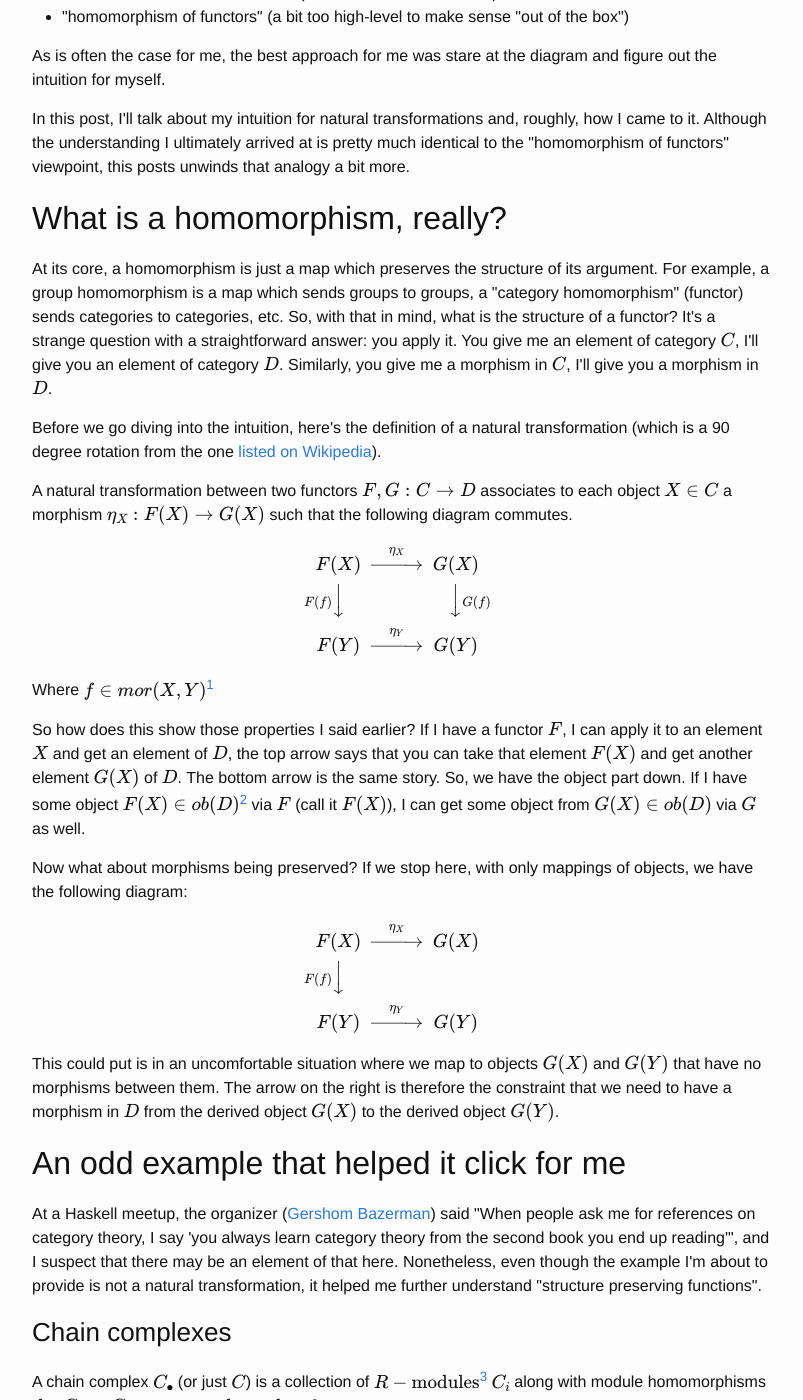
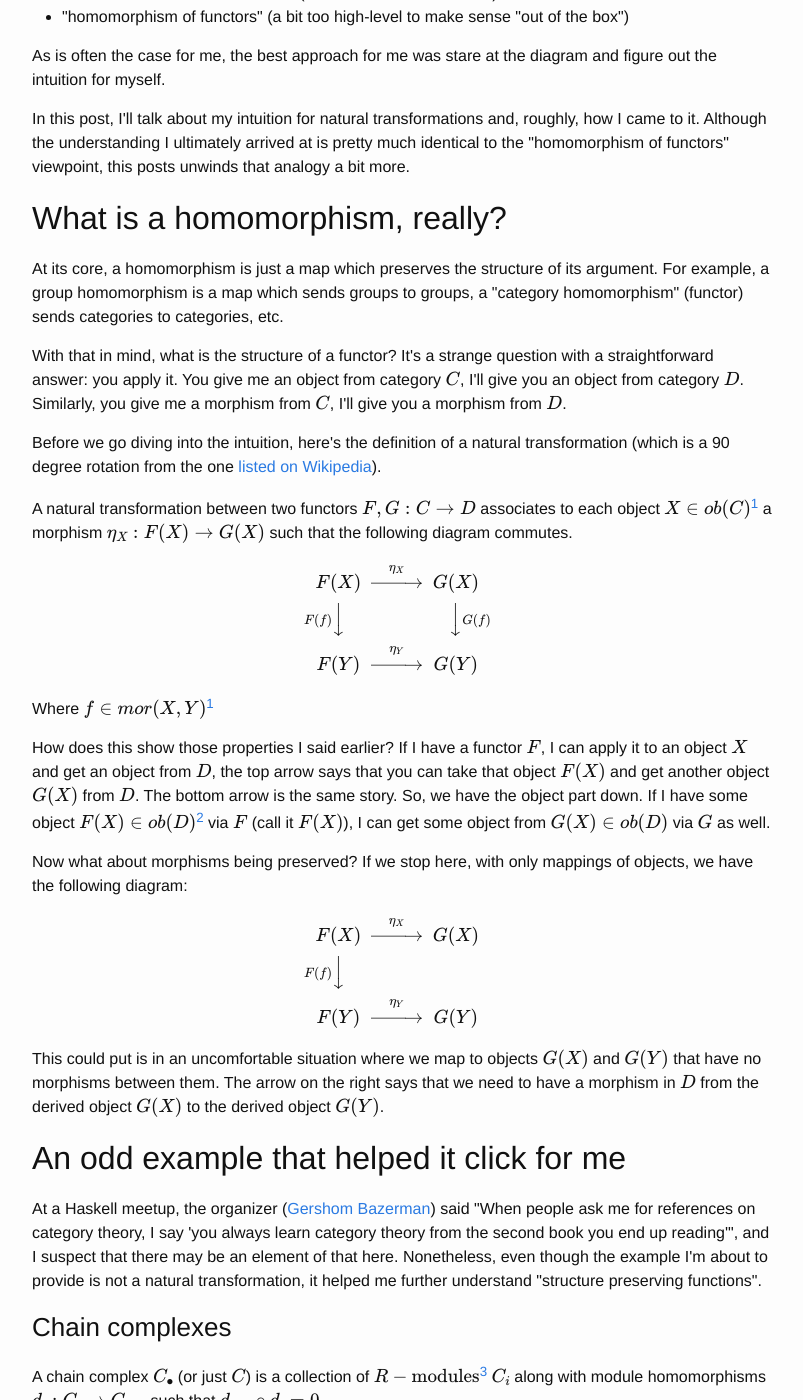
Before and after one commit to b-t-g/b-t-g.github.io, a Jekyll site: the page built from _posts/2018-04-11-understanding-natural-transformations.html, in a window 1280 px wide and 1400 px high, scrolled down 369 px. Shown: the whole window, without its empty margins (238-1041 px from the left). Built offline with Jekyll 4.4.1, drawn with Linux system fonts in a browser that asks for light colours; formulas are drawn with MathJax 3; some of the changed text lies outside the part shown.

Commit message:
Overhaul the exposition again.

```diff
--- a/_posts/2018-04-11-understanding-natural-transformations.html
+++ b/_posts/2018-04-11-understanding-natural-transformations.html
@@ -39,8 +39,11 @@ to the "homomorphism of functors" viewpoint, this posts unwinds that analogy a b
 <p>
 At its core, a homomorphism is just a map which preserves the structure of its argument. For example, a group homomorphism is a map which sends groups to groups,
 a "category homomorphism" (functor) sends categories to categories, etc.
-So, with that in mind, what is the structure of a functor? It's a strange question with a straightforward answer: you apply it. You give me an element of category \(C\),
-I'll give you an element of category \(D\). Similarly, you give me a morphism in \(C\), I'll give you a morphism in \(D\).
+</p>
+
+<p>
+With that in mind, what is the structure of a functor? It's a strange question with a straightforward answer: you apply it. You give me an object from category \(C\),
+I'll give you an object from category \(D\). Similarly, you give me a morphism from \(C\), I'll give you a morphism from \(D\).
 </p>
 
 <p>
@@ -48,18 +51,18 @@ Before we go diving into the intuition, here's the definition of a natural trans
 </p>
 
 <p>
-A natural transformation between two functors \(F,G:C\to D\) associates to each object \(X\in C\) a morphism \(\eta_X: F(X)\to G(X)\) such that the following diagram commutes.
+A natural transformation between two functors \(F,G:C\to D\) associates to each object \(X\in ob(C)\)<sup><a id="fnr.1" class="footref" href="#fn.1">1</a></sup> a morphism \(\eta_X: F(X)\to G(X)\) such that the following diagram commutes.
 \[\begin{CD}
 F(X) @>\eta_X>> G(X) \\
 @VF(f)VV        @VVG(f)V \\
 F(Y) @>\eta_Y>> G(Y)
 \end{CD} \]
-Where \(f\in mor(X,Y)\)<sup><a id="fnr.1" class="footref" href="#fn.1">1</a></sup>
+Where \(f\in mor(X,Y)\)<sup><a id="fnr.1.100" class="footref" href="#fn.1">1</a></sup>
 </p>
 
 <p>
-So how does this show those properties I said earlier? If I have a functor \(F\), I can apply it to an element \(X\) and get an element of \(D\), the top arrow says that you can take that
-element \(F(X)\) and get another element \(G(X)\) of \(D\). The bottom arrow is the same story. So, we have the object part down. If I have some object \(F(X)\in ob(D)\)<sup><a id="fnr.2" class="footref" href="#fn.2">2</a></sup> via \(F\) (call it \(F(X)\)),
+How does this show those properties I said earlier? If I have a functor \(F\), I can apply it to an object \(X\) and get an object from \(D\), the top arrow says that you can take that
+object \(F(X)\) and get another object \(G(X)\) from \(D\). The bottom arrow is the same story. So, we have the object part down. If I have some object \(F(X)\in ob(D)\)<sup><a id="fnr.2" class="footref" href="#fn.2">2</a></sup> via \(F\) (call it \(F(X)\)),
 I can get some object from \(G(X)\in ob(D)\) via \(G\) as well.
 </p>
 
@@ -76,8 +79,8 @@ F(Y) @>\eta_Y>> G(Y)
 </p>
 
 <p>
-This could put is in an uncomfortable situation where we map to objects \(G(X)\) and \(G(Y)\) that have no morphisms between them. The arrow on the right is therefore the constraint
-that we need to have a morphism in \(D\) from the derived object \(G(X)\) to the derived object \(G(Y)\).
+This could put is in an uncomfortable situation where we map to objects \(G(X)\) and \(G(Y)\) that have no morphisms between them. The arrow on the right says that we need to have a morphism in \(D\)
+from the derived object \(G(X)\) to the derived object \(G(Y)\).
 </p>
 </div>
 </div>
@@ -121,7 +124,7 @@ From now on, I'll simply refer to the morphisms \(d_i\) as simply \(d\).
 <h3 id="org8432e8e">Morphisms of chain complexes</h3>
 <div class="outline-text-3" id="text-org8432e8e">
 <p>
-A morphism of chain complexes from \(C_\bullet \to D_\bullet\) is a collection of morphisms \(u_i: C_i\to D_i\) such that the following diagram commutes.
+A morphism of chain complexes from \(C_\bullet \to D_\bullet\) is a collection of morphisms \(u_i: C_i\to D_i\) such that the following diagram commutes:
 </p>
 
 <p>
@@ -137,7 +140,7 @@ It can be proven via <a href="https://en.wikipedia.org/wiki/Five_lemma#Proof">di
 </p>
 
 <p>
-So, even though natural transformations may be intimidating at first, it is simply a way to say that two functors have the same structure; I hope this explanation has been helpful!
+Even though natural transformations may be intimidating at first, it is simply a way to say that two functors have the same structure; I hope this explanation has been helpful!
 </p>
 </div>
 </div>
@@ -147,11 +150,11 @@ So, even though natural transformations may be intimidating at first, it is simp
 <div id="text-footnotes">
 
 <div class="footdef"><sup><a id="fn.1" class="footnum" href="#fnr.1">1</a></sup> <div class="footpara"><p class="footpara">
-Here I take \(mor(X,Y)\) to mean the morphisms between the objects \(X\) and \(Y\) in the category \(C\)
+Here I take \(ob(C)\) to mean the objects of the category \(C\).
 </p></div></div>
 
 <div class="footdef"><sup><a id="fn.2" class="footnum" href="#fnr.2">2</a></sup> <div class="footpara"><p class="footpara">
-Here I take \(ob(C)\) to mean the objects of the category \(C\).
+Here I take \(mor(X,Y)\) to mean the morphisms between the objects \(X\) and \(Y\) in the category \(C\)
 </p></div></div>
 
 <div class="footdef"><sup><a id="fn.3" class="footnum" href="#fnr.3">3</a></sup> <div class="footpara"><p class="footpara">
```
Also changed, not shown: src/drafts/understanding-natural-transformations.org (+12 -11 lines).
